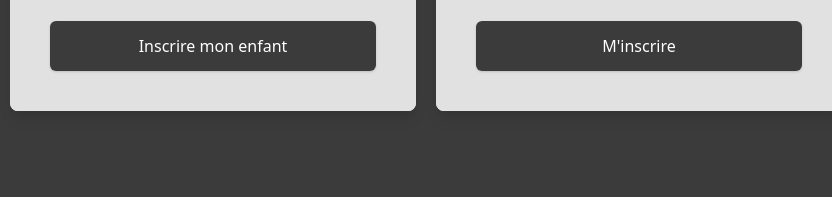
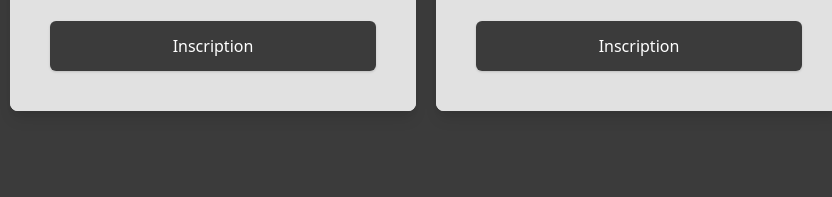
Before and after one commit to JeanLevasseur/kenposoulanges.com, a plain HTML site: page index.html in a window 1280 px wide. Shown: the part 1308-1505 px from the top of the page, 214-1046 px from the left. Drawn offline with Linux system fonts and the light colour scheme; a web font is replaced by a local one.

Commit message:
Modification des CTA

```diff
--- a/index.html
+++ b/index.html
@@ -200,7 +200,7 @@
             </ul>
             <div class="rounded-md shadow">
               <a
-                href="mailto:info@kenposoulanges.com?subject=Inscription%20pour%20mon%20enfant"
+                href="mailto:info@kenposoulanges.com?subject=Inscription%20-%20Cours%20enfant"
                 class="
                   flex
                   items-center
@@ -217,7 +217,7 @@
                 "
                 aria-describedby="cours-enfant"
               >
-                Inscrire mon enfant
+                Inscription
               </a>
             </div>
           </div>
@@ -380,7 +380,7 @@
                 "
                 aria-describedby="cours-adulte"
               >
-                M'inscrire
+                Inscription
               </a>
             </div>
           </div>
```
